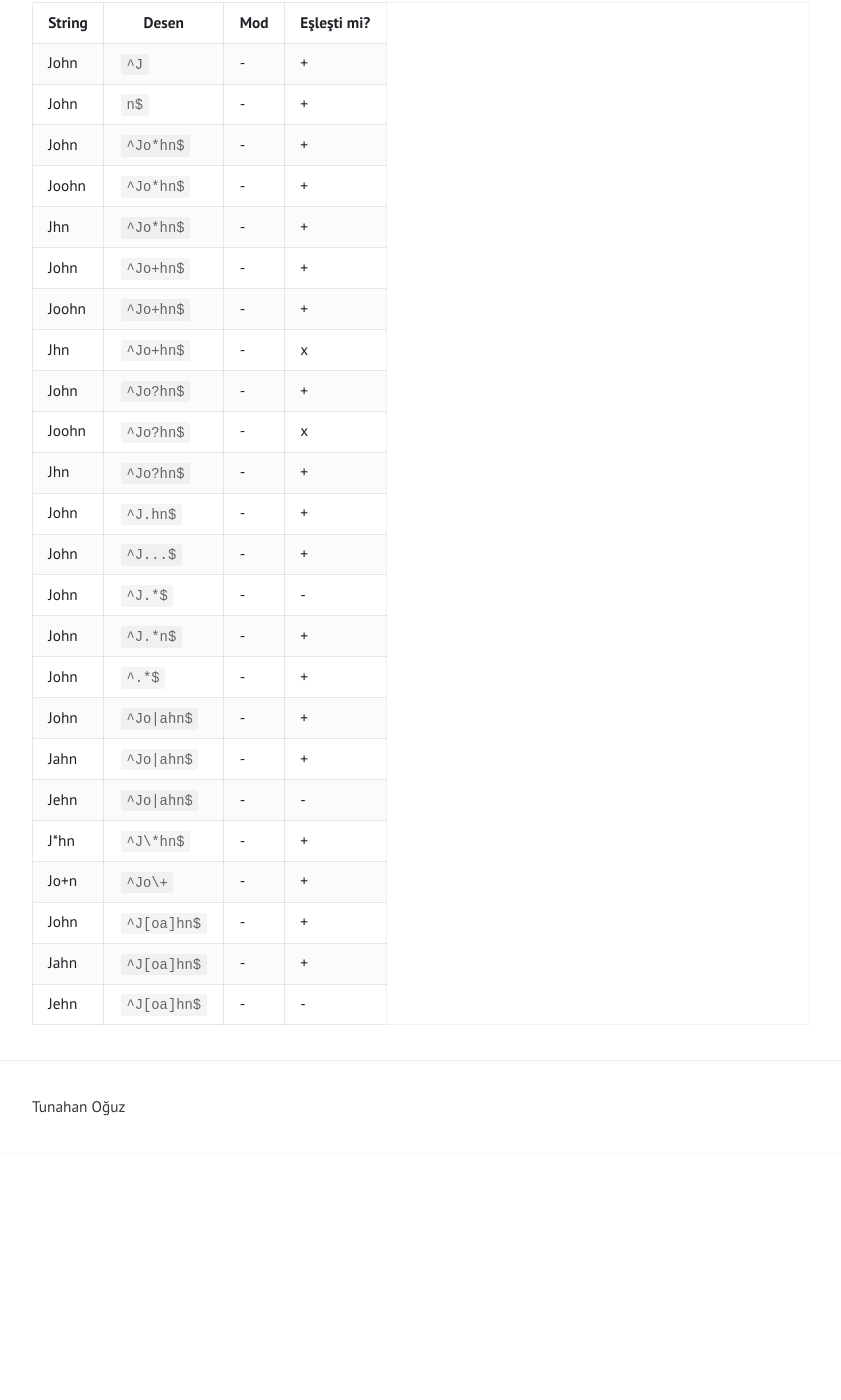
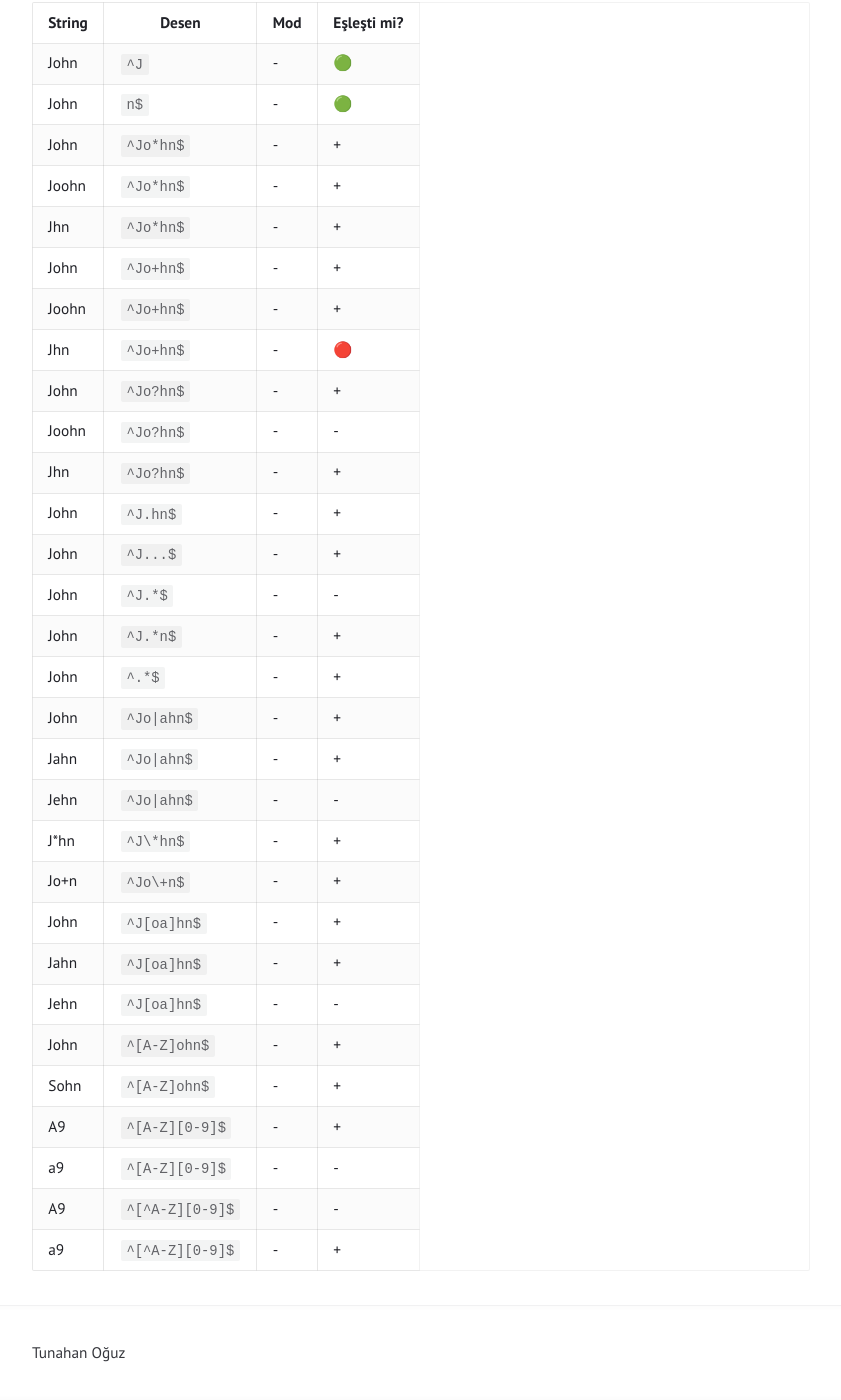
Before and after one commit to tunahanoguz/tunahanoguz.github.io, a Jekyll site: the page built from _posts/2025-05-05-oracle-regular-expressions.md, in a window 1280 px wide and 1400 px high, scrolled down 3533 px. Shown: the whole window, without its empty margins (219-1060 px from the left). Built offline with Jekyll 4.4.1, drawn with Linux system fonts in a browser that asks for light colours; before the commit the page ends 4688 px from its top, so only the background shows below that.

Commit message:
Update 2025-05-05-oracle-regular-expressions.md

````diff
--- a/_posts/2025-05-05-oracle-regular-expressions.md
+++ b/_posts/2025-05-05-oracle-regular-expressions.md
@@ -74,29 +74,35 @@ Aşağıdaki tabloda yine `REGEXP_INSTR`, `REGEXP_COUNT`, `REGEXP_LIKE`, `REGEXP
 
 Aşağıdaki tabloda üstteki iki tabloda açıklamaları yer alan desen ve eşleşme modları için örnekler yer almaktadır.
 
-| String | Desen           | Mod | Eşleşti mi? |
-|--------|-----------------|-----|-------------|
-| John   | `^J`            | -   | +           |
-| John   | `n$`            | -   | +           |
-| John   | `^Jo*hn$`       | -   | +           |
-| Joohn  | `^Jo*hn$`       | -   | +           |
-| Jhn    | `^Jo*hn$`       | -   | +           |
-| John   | `^Jo+hn$`       | -   | +           |
-| Joohn  | `^Jo+hn$`       | -   | +           |
-| Jhn    | `^Jo+hn$`       | -   | x           |
-| John   | `^Jo?hn$`       | -   | +           |
-| Joohn  | `^Jo?hn$`       | -   | x           |
-| Jhn    | `^Jo?hn$`       | -   | +           |
-| John   | `^J.hn$`        | -   | +           |
-| John   | `^J...$`        | -   | +           |
-| John   | `^J.*$`         | -   | -           |
-| John   | `^J.*n$`        | -   | +           |
-| John   | `^.*$`          | -   | +           |
-| John   | ```^Jo|ahn$```  | -   | +           |
-| Jahn   | ```^Jo|ahn$```  | -   | +           |
-| Jehn   | ```^Jo|ahn$```  | -   | -           |
-| J*hn   | ```^J\*hn$```   | -   | +           |
-| Jo+n   | ```^Jo\+```     | -   | +           |
-| John   | ```^J[oa]hn$``` | -   | +           |
-| Jahn   | ```^J[oa]hn$``` | -   | +           |
-| Jehn   | ```^J[oa]hn$``` | -   | -           |
+| String | Desen               | Mod | Eşleşti mi? |
+|--------|---------------------|-----|-------------|
+| John   | `^J`                | -   | 🟢          |
+| John   | `n$`                | -   | 🟢          |
+| John   | `^Jo*hn$`           | -   | +           |
+| Joohn  | `^Jo*hn$`           | -   | +           |
+| Jhn    | `^Jo*hn$`           | -   | +           |
+| John   | `^Jo+hn$`           | -   | +           |
+| Joohn  | `^Jo+hn$`           | -   | +           |
+| Jhn    | `^Jo+hn$`           | -   | 🔴          |
+| John   | `^Jo?hn$`           | -   | +           |
+| Joohn  | `^Jo?hn$`           | -   | -           |
+| Jhn    | `^Jo?hn$`           | -   | +           |
+| John   | `^J.hn$`            | -   | +           |
+| John   | `^J...$`            | -   | +           |
+| John   | `^J.*$`             | -   | -           |
+| John   | `^J.*n$`            | -   | +           |
+| John   | `^.*$`              | -   | +           |
+| John   | ```^Jo|ahn$```      | -   | +           |
+| Jahn   | ```^Jo|ahn$```      | -   | +           |
+| Jehn   | ```^Jo|ahn$```      | -   | -           |
+| J*hn   | ```^J\*hn$```       | -   | +           |
+| Jo+n   | ```^Jo\+n$```       | -   | +           |
+| John   | ```^J[oa]hn$```     | -   | +           |
+| Jahn   | ```^J[oa]hn$```     | -   | +           |
+| Jehn   | ```^J[oa]hn$```     | -   | -           |
+| John   | ```^[A-Z]ohn$```    | -   | +           |
+| Sohn   | ```^[A-Z]ohn$```    | -   | +           |
+| A9     | ```^[A-Z][0-9]$```  | -   | +           |
+| a9     | ```^[A-Z][0-9]$```  | -   | -           |
+| A9     | ```^[^A-Z][0-9]$``` | -   | -           |
+| a9     | ```^[^A-Z][0-9]$``` | -   | +           |
````
